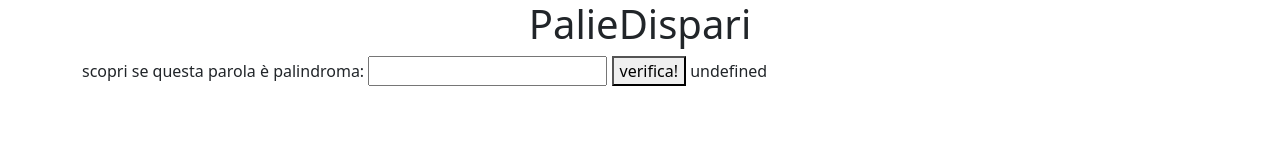
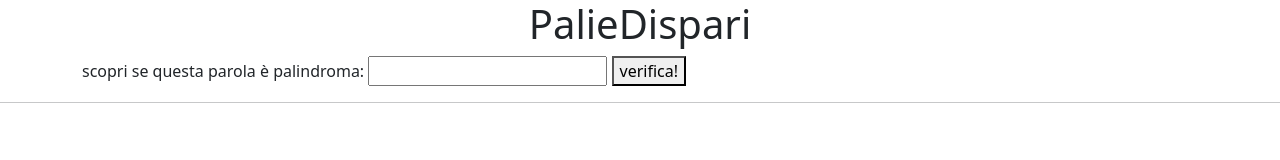
Before and after one commit to sollendy/js-paliedispari, a plain HTML site: page index.html in a window 1280 px wide. Both pictures are taken after a click on the button "verifica!". Drawn offline with nearby package versions, Linux system fonts and the light colour scheme.

Commit message:
aggiunte leggere correzioni

```diff
--- a/index.html
+++ b/index.html
@@ -16,6 +16,7 @@
         <button id="test-btn">verifica!</button>
         <span id="campo-esito"></span>
     </div>
+    <hr>
 
 
     <script src="https://cdn.jsdelivr.net/npm/bootstrap@5.3.0-alpha1/dist/js/bootstrap.bundle.min.js" integrity="sha384-w76AqPfDkMBDXo30jS1Sgez6pr3x5MlQ1ZAGC+nuZB+EYdgRZgiwxhTBTkF7CXvN" crossorigin="anonymous"></script>
--- a/js/script.js
+++ b/js/script.js
@@ -15,11 +15,11 @@ const btnPalEl = document.getElementById('test-btn');
 const esito = document.getElementById('campo-esito');
 
 //creo una variabile per la parola da analizzare
-let parola;
+let parola = CampoPaEl;
 
 //creo la funzione per la verifica della palindromia
-function testPalindromia() {
-
+function testPalindromia(text) {
+    esito.innerHTML ="";
     // find the length of a string
     const len = parola.length;
 
```
